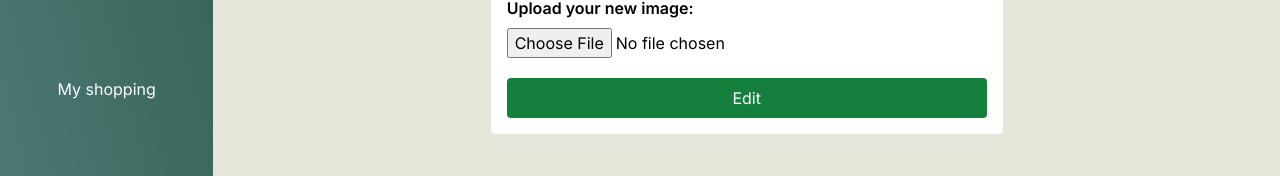
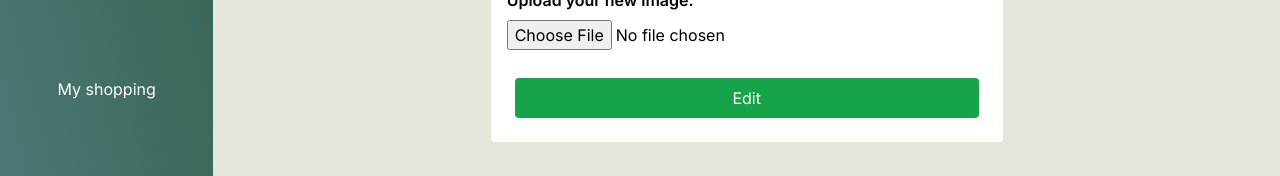
Before and after one commit to SebaGatti91/PF-GreenWave-Front, a Next.js app in the folder greenwave/: page /profile in a window 1280 px wide. Both pictures are taken after a click on the button "Edit my profile". Shown: the part 397-573 px from the top of the page. Built offline with nearby package versions, Linux system fonts and the light colour scheme; no server answers.

Commit message:
form profile, loading al enviar form

```diff
--- a/greenwave/src/app/components/formUser/FormUser.jsx
+++ b/greenwave/src/app/components/formUser/FormUser.jsx
@@ -10,6 +10,7 @@ export default function FormUser({ closeModal }) {
   const router = useRouter();
   const { user, setUser } = useContext(GlobalUser);
   const [file, setFile] = useState(null);
+  const [loading, setLoading] = useState(false);
   console.log(user);
 
   return (
@@ -40,7 +41,9 @@ export default function FormUser({ closeModal }) {
           return errors;
         }}
         onSubmit={async (values, { resetForm }) => {
+          if (values.username || values.image){
             try {
+              setLoading(true);
               const formData = new FormData();
 
               if (values.image) {
@@ -65,6 +68,7 @@ export default function FormUser({ closeModal }) {
               resetForm();
 
               if (response.status === 200) {
+                setLoading(false);
                 let userUpdate = [];
 
                 if (values.username) {
@@ -82,7 +86,7 @@ export default function FormUser({ closeModal }) {
                   title: "User modified!",
                   text: message,
                 });
-              setTimeout(()=> location.reload(), 2000)
+                setTimeout(() => location.reload(), 2000);
               }
             } catch (error) {
               console.error("Error al modificar el usuario:", error.message);
@@ -92,6 +96,8 @@ export default function FormUser({ closeModal }) {
                 text: "There was a problem modifying the user, please try again",
               });
             }
+          }
+
         }}
       >
         {({
@@ -156,10 +162,25 @@ export default function FormUser({ closeModal }) {
                 </div>
               )}
             </div>
-            <div className="mt-3 flex justify-center items-center w-full p-2 rounded text-white bg-green-700">
-              <button className="w-full" type="submit">
+            <div className="mt-3 flex flex-col justify-center items-center w-full p-2 rounded text-white ">
+              <button
+                disabled={loading}
+                className={`w-full py-2 px-4 rounded hover:bg-green-700 ${
+                  loading
+                    ? "bg-gray-400 text-gray-700 cursor-not-allowed"
+                    : "bg-green-600 text-white"
+                }`}
+                type="submit"
+              >
                 Edit
               </button>
+              {loading && (
+                <div>
+                  <p className="text-lg	italic text-cyan-800 font-medium	">
+                    Loading, do not reload the page...
+                  </p>
+                </div>
+              )}
             </div>
           </form>
         )}
```
Lines whose indentation alone changed are shown as unchanged.
